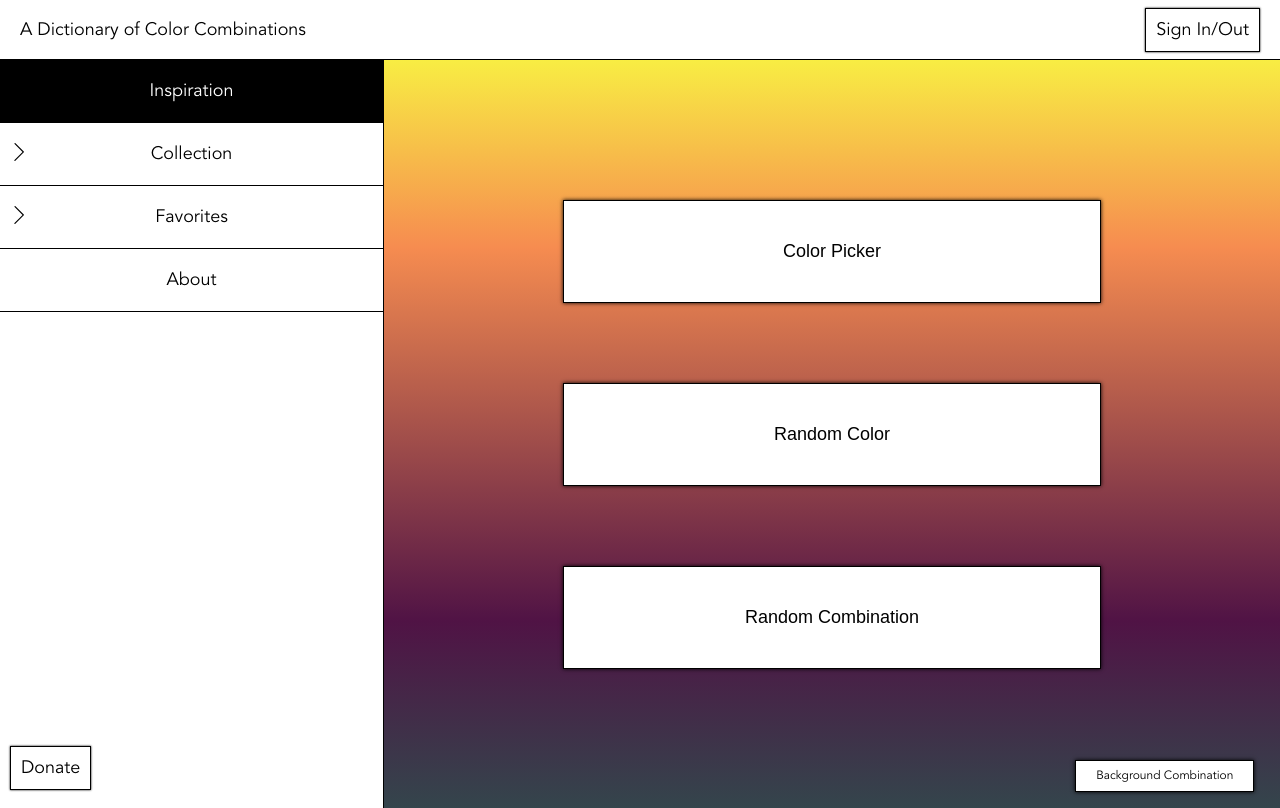
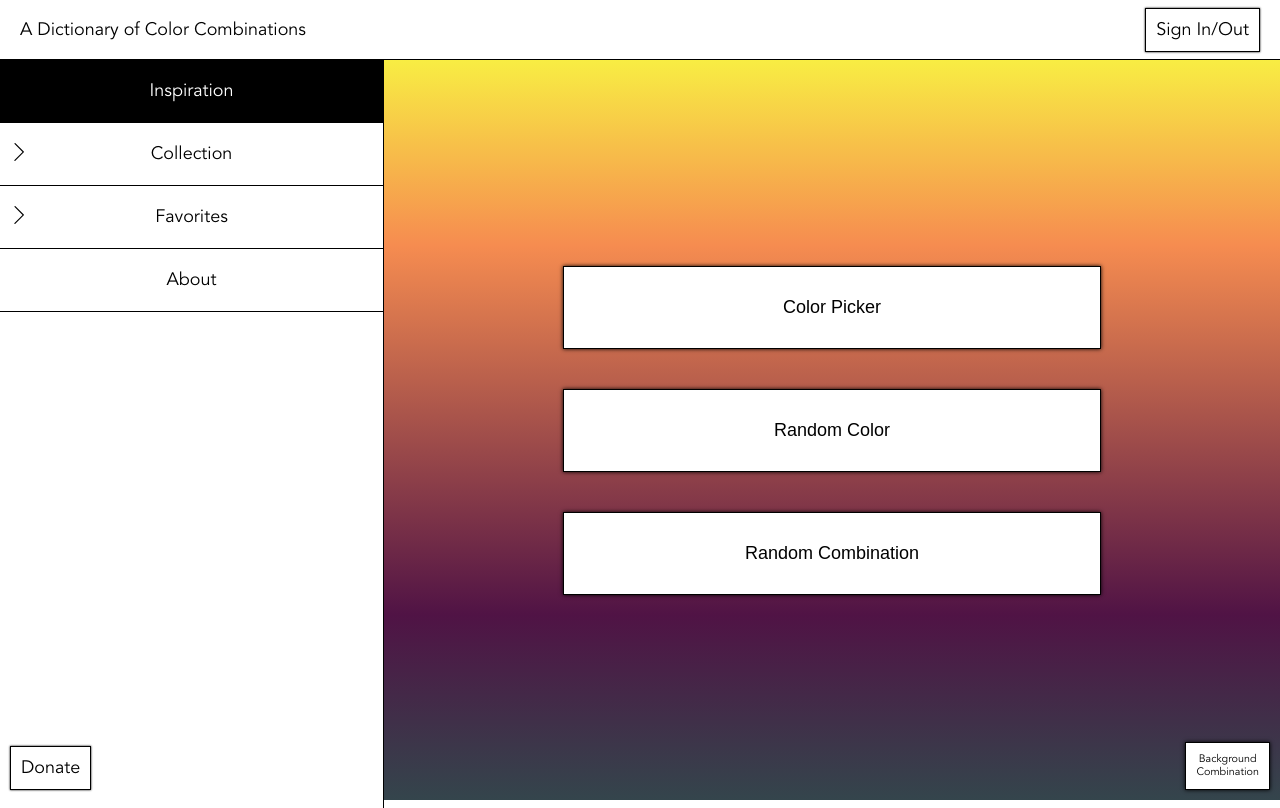
Before and after one commit to pung-one/wada-sanzo-colors, a Next.js app: page /inspiration in a window 1280 px wide. Built offline with nearby package versions, Linux system fonts and the light colour scheme; no server answers.

Commit message:
remove almost all vh

```diff
--- a/components/Inspiration/Inspiration.tsx
+++ b/components/Inspiration/Inspiration.tsx
@@ -78,7 +78,10 @@ export default function Inspiration({ colors, combinations }: Props) {
 
 const PageContainer = styled.main`
   position: relative;
+  padding-top: 80px;
+  height: 100vh;
   @media screen and (min-width: 1024px), screen and (orientation: landscape) {
+    padding-top: 60px;
     width: 70%;
     margin-left: 30%;
   }
@@ -86,35 +89,20 @@ const PageContainer = styled.main`
 
 const ButtonContainer = styled.section<{ $background?: string }>`
   position: relative;
+  height: 100%;
   display: flex;
   flex-direction: column;
+  align-items: center;
   justify-content: center;
-  align-items: center;
-  height: 93.5vh;
-  top: 60px;
-  gap: 10vh;
+  gap: 40px;
   background: ${({ $background }) => $background};
 `;
 
 const StyledButton = styled.button`
   background-color: white;
   border: 1px solid black;
-  padding: 5vh;
+  padding: 30px;
   width: 60%;
-  box-shadow: 0 0 4px black;
-  transition: all 0.2s;
-  &:hover {
-    cursor: pointer;
-    box-shadow: none;
-  }
-`;
-
-const StyledLink = styled(Link)`
-  background-color: white;
-  border: 1px solid black;
-  padding: 5vh;
-  width: 60%;
-  text-align: center;
   box-shadow: 0 0 4px black;
   transition: all 0.2s;
   &:hover {
@@ -125,14 +113,14 @@ const StyledLink = styled(Link)`
 
 const EasterEgg = styled(Link)`
   position: absolute;
-  bottom: 2vh;
-  right: 2vw;
+  bottom: 10px;
+  right: 10px;
   background-color: white;
   border: 1px solid black;
-  font-size: 1.5vh;
-  padding: 1vh;
-  width: 20%;
+  font-size: 0.6rem;
   text-align: center;
+  padding: 10px;
+  width: min-content;
   box-shadow: 0 0 4px black;
   transition: all 0.2s;
   &:hover {
```
Also changed, not shown: components/SignIn/SignIn.tsx (+15 -18 lines).
